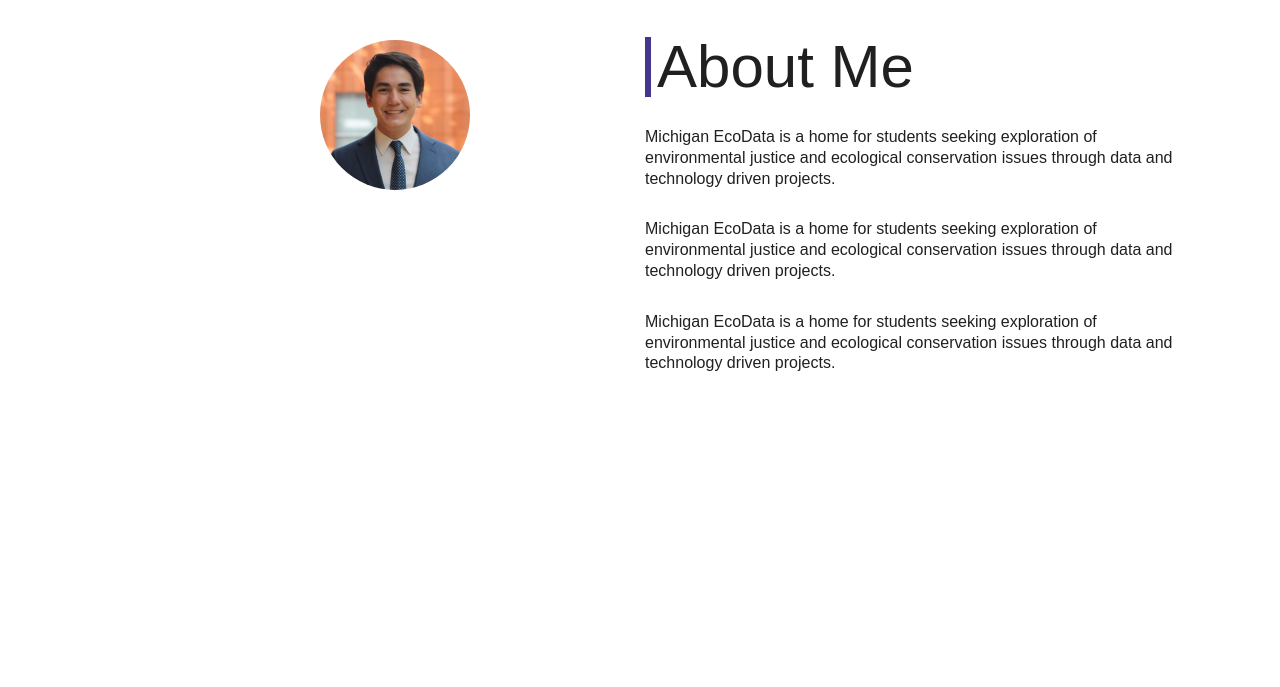
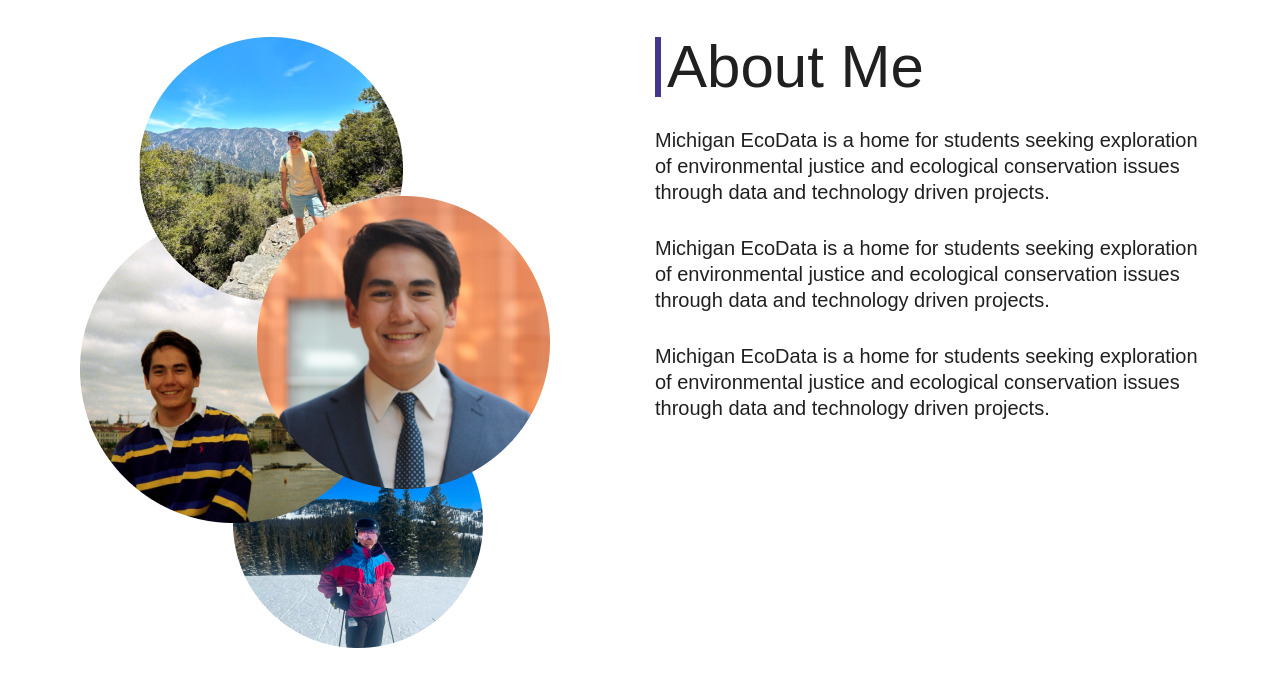
Before and after one commit to cmoy11/portfolio, a plain HTML site: page index.html in a window 1280 px wide. Shown: the part 103-790 px from the top of the page. Drawn offline with Linux system fonts and the light colour scheme; a web font is replaced by a local one.

Commit message:
Add files via upload

```diff
--- a/css/style.css
+++ b/css/style.css
@@ -25,15 +25,13 @@ h3 {
 
 p {
     font-family: 'Jaldi', sans-serif;
-    font-size: 16px;
+    font-size: 18px;
     line-height: 1.3;
 }
 
 strong {
     text-decoration: underline;
 }
-
-
 
 main {
     padding: 40px 0px 40px 0px;
@@ -242,28 +240,6 @@ nav .nav-links-mobile li {
     width: 100%;
 }
 
-.index-photos img {
-    width: 50px;
-    height: 50px;
-    border-radius: 50%;
-}
-
-.index-photos img:nth-child(1) {
-    width: 150px;
-    height: 150px;
-    position:sticky;
-    left: 25%;
-    top: 75%;
-}
-
-.index-photos img:nth-child(2) {
-    width: 100px;
-    height: 100px;
-    position:sticky;
-    left: 15%;
-    top: 55%;
-}
-
 /* projects styling */
 .projects-container {
     display: grid;
@@ -362,7 +338,7 @@ nav .nav-links-mobile li {
 
     .main-index {
         grid-template-columns: 1fr 1fr;
-        column-gap: 10px;
+        column-gap: 30px;
     }
 
     .projects-container {
@@ -373,4 +349,8 @@ nav .nav-links-mobile li {
         padding: 40px 80px 40px 80px;
     }
 
+    p {
+        font-size: 20px;
+    }
+
 }
--- a/index.html
+++ b/index.html
@@ -3,6 +3,7 @@
 <head>
     <meta charset="UTF-8">
     <meta name="viewport" content="width=device-width, initial-scale=1.0">
+    <link rel="icon" type="image/x-icon" href="/images/logo.png">
     <link rel="stylesheet" href="css/html5reset.css">
     <link rel="stylesheet" href="css/style.css">
     <script src="https://kit.fontawesome.com/6c81e0b95a.js" crossorigin="anonymous"></script>
@@ -44,12 +45,7 @@
     <main>
         <div class="main-index">
             <div class="index-photo-container">
-                <div class="index-photos">
-                    <img src="images/profheadshot.jpg" alt="Cameron Moy's professional headshot" class="headshot">
-                    <!-- <img src="images/cb.jpg" alt="Mountains at dusk" class="headshot">
-                    <img src="images/pool.jpg" alt="Cameron Moy playing pool" class="headshot">
-                    <img src="images/river.jpg" alt="Cameron Moy by a river" class="headshot"> -->
-                </div>
+                <img src="images/photo-bubbles.png" alt="Four photos of Cameron Moy arranged in a bubble layout">
             </div>
 
             <div class='main-p'>
```
Also changed, not shown: projects.html (+1 -0 lines), publications.html (+1 -0 lines), images/photo-bubbles.png (added).
